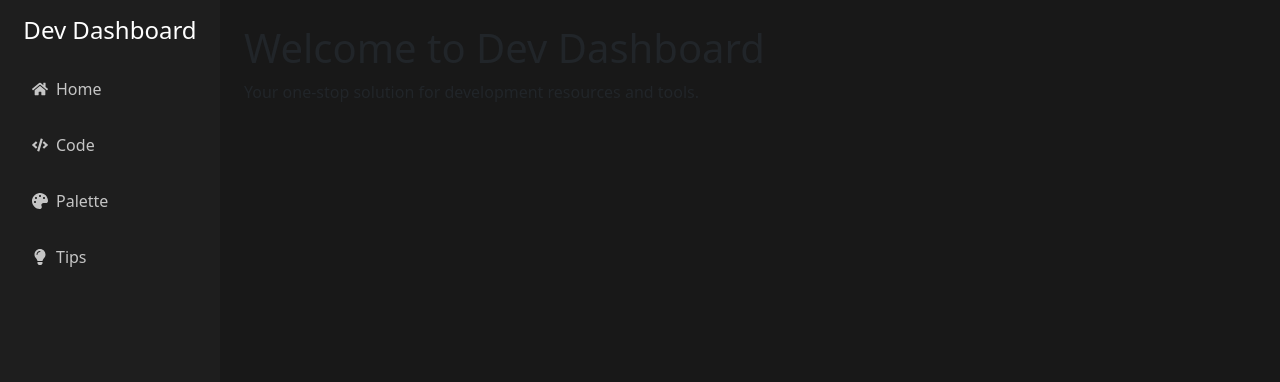
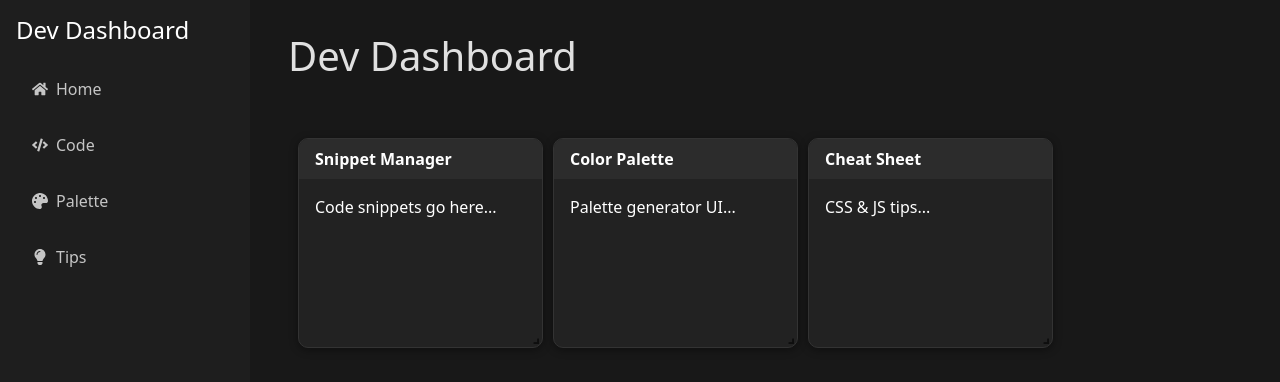
Before and after one commit to LeJeunek/DevDashboard, a React (Vite) app: page / in a window 1280 px wide. Shown: the top 382 px of the page. Built offline with nearby package versions, Linux system fonts and the light colour scheme.

Commit message:
More layout adjustments

```diff
--- a/package.json
+++ b/package.json
@@ -14,7 +14,10 @@
     "react": "^19.1.1",
     "react-bootstrap": "^2.10.10",
     "react-dom": "^19.1.1",
-    "react-icons": "^5.5.0"
+    "react-draggable": "^4.5.0",
+    "react-grid-layout": "^1.5.2",
+    "react-icons": "^5.5.0",
+    "react-resizable": "^3.0.5"
   },
   "devDependencies": {
     "@eslint/js": "^9.36.0",
--- a/src/App.jsx
+++ b/src/App.jsx
@@ -1,14 +1,18 @@
-import { Container } from 'react-bootstrap';
-import Sidebar from './components/Sidebar.jsx';
-import './index.css';
+import { Container } from "react-bootstrap";
+import Sidebar from "./components/Sidebar.jsx";
+import DashboardGrid from "./components/DashboardGrid.jsx";
+import "./index.css";
 
 function App() {
   return (
-    <div className="d-flex">
+    <div>
       <Sidebar />
-      <Container fluid className="main-content p-4" style={{ marginLeft: "220px" }}>
-        <h1>Welcome to Dev Dashboard</h1>
-        <p>Your one-stop solution for development resources and tools.</p>
+      <Container fluid className="main-content">
+        <div className="page-header mb-4">
+          <h1>Dev Dashboard</h1>
+        </div>
+
+        <DashboardGrid />
       </Container>
     </div>
   );
--- /dev/null
+++ b/src/components/DashboardGrid.css
@@ -0,0 +1,27 @@
+.dashboard-grid {
+  margin-top: 1rem;
+  margin-left: 16rem;
+}
+
+.widget {
+  background-color: #222;
+  border: 1px solid #333;
+  border-radius: 10px;
+  display: flex;
+  flex-direction: column;
+  color: #fff;
+  overflow: hidden;
+  box-shadow: 0 2px 8px rgba(0, 0, 0, 0.4);
+}
+
+.widget-header {
+  background-color: #2c2c2c;
+  padding: 0.5rem 1rem;
+  font-weight: 600;
+  cursor: grab;
+}
+
+.widget-body {
+  padding: 1rem;
+  flex: 1;
+}
--- /dev/null
+++ b/src/components/DashboardGrid.jsx
@@ -0,0 +1,49 @@
+import React, { useEffect, useState } from "react";
+import GridLayout from "react-grid-layout";
+import "react-grid-layout/css/styles.css";
+import "react-resizable/css/styles.css";
+import "./DashboardGrid.css";
+
+export default function DashboardGrid() {
+  const [gridWidth, setGridWidth] = useState(window.innerWidth - 250); // minus sidebar
+
+  useEffect(() => {
+    const handleResize = () => setGridWidth(window.innerWidth - 250);
+    window.addEventListener("resize", handleResize);
+    return () => window.removeEventListener("resize", handleResize);
+  }, []);
+
+  const layout = [
+    { i: "a", x: 0, y: 0, w: 3, h: 2 },
+    { i: "b", x: 3, y: 0, w: 3, h: 2 },
+    { i: "c", x: 6, y: 0, w: 3, h: 2 },
+  ];
+
+  return (
+    <div className="dashboard-grid">
+      <GridLayout
+        className="layout"
+        layout={layout}
+        cols={12}
+        rowHeight={100}
+        width={gridWidth} // dynamically adjust for sidebar width
+        draggableHandle=".widget-header"
+      >
+        <div key="a" className="widget">
+          <div className="widget-header">Snippet Manager</div>
+          <div className="widget-body">Code snippets go here...</div>
+        </div>
+
+        <div key="b" className="widget">
+          <div className="widget-header">Color Palette</div>
+          <div className="widget-body">Palette generator UI...</div>
+        </div>
+
+        <div key="c" className="widget">
+          <div className="widget-header">Cheat Sheet</div>
+          <div className="widget-body">CSS & JS tips...</div>
+        </div>
+      </GridLayout>
+    </div>
+  );
+}
--- a/src/components/Sidebar.css
+++ b/src/components/Sidebar.css
@@ -1,10 +1,11 @@
 .sidebar {
-    width: 220px;
+  width: 250px; /* fixed width sidebar */
   height: 100vh;
   background-color: #1e1e1e;
   position: fixed;
   top: 0;
   left: 0;
+  padding-top: 1rem;
 }
 
 .sidebar .nav-link {
--- a/src/components/Sidebar.jsx
+++ b/src/components/Sidebar.jsx
@@ -4,19 +4,31 @@ import "./Sidebar.css";
 
 export default function Sidebar() {
   return (
-    <div className="sidebar d-flex flex-column align-items-center p-3">
+    <div className="sidebar d-flex flex-column align-items-start p-3">
       <h4 className="mb-4 text-white">Dev Dashboard</h4>
       <Nav className="flex-column w-100">
-        <Nav.Link href="/" className="d-flex align-items-center mb-3 text-white">
+        <Nav.Link
+          href="/"
+          className="d-flex align-items-center mb-3 text-white"
+        >
           <FaHome className="me-2" /> Home
         </Nav.Link>
-        <Nav.Link href="/code" className="d-flex align-items-center mb-3 text-white">
+        <Nav.Link
+          href="/code"
+          className="d-flex align-items-center mb-3 text-white"
+        >
           <FaCode className="me-2" /> Code
         </Nav.Link>
-        <Nav.Link href="/palette" className="d-flex align-items-center mb-3 text-white">
+        <Nav.Link
+          href="/palette"
+          className="d-flex align-items-center mb-3 text-white"
+        >
           <FaPalette className="me-2" /> Palette
         </Nav.Link>
-        <Nav.Link href="/tips" className="d-flex align-items-center mb-3 text-white">
+        <Nav.Link
+          href="/tips"
+          className="d-flex align-items-center mb-3 text-white"
+        >
           <FaLightbulb className="me-2" /> Tips
         </Nav.Link>
       </Nav>
--- a/src/index.css
+++ b/src/index.css
@@ -2,10 +2,25 @@ body {
   background-color: #121212;
   color: #e0e0e0;
   min-height: 100vh;
-  font-family: 'Inter', sans-serif;
+  width: 100%;
+  font-family: "Inter", sans-serif;
+  overflow: hidden;
+  margin: 0;
 }
 
+/* index.css or Sidebar.css */
 .main-content {
+  display: flex;
+  flex-direction: column;
   background-color: #181818;
   min-height: 100vh;
+  margin-right: -20px !important; /* matches sidebar width */
+  padding: 2rem;
+  color: #e0e0e0;
 }
+.page-header {
+  font-size: 1.5rem;
+  font-weight: 700;
+  margin-bottom: 1rem;
+  margin-left: 16rem;
+}
```
Also changed, not shown: 1 other file (tests, documents, lock files or other folders). Lines whose indentation alone changed are shown as unchanged.
